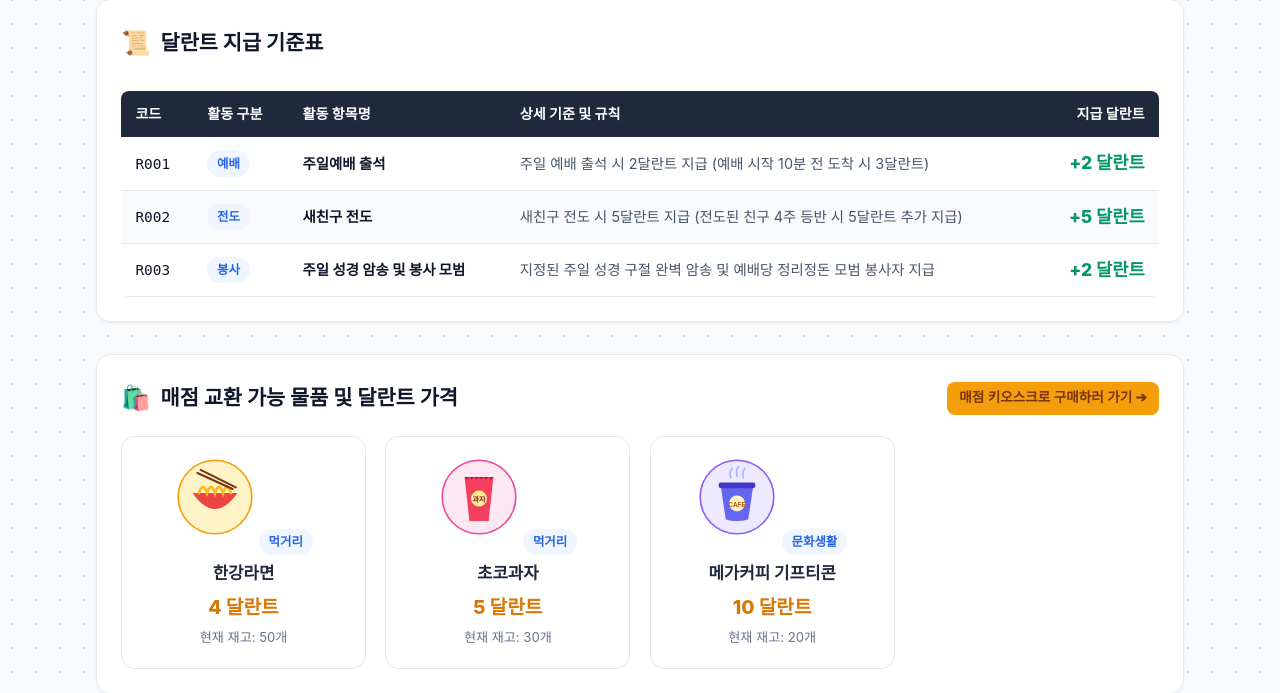
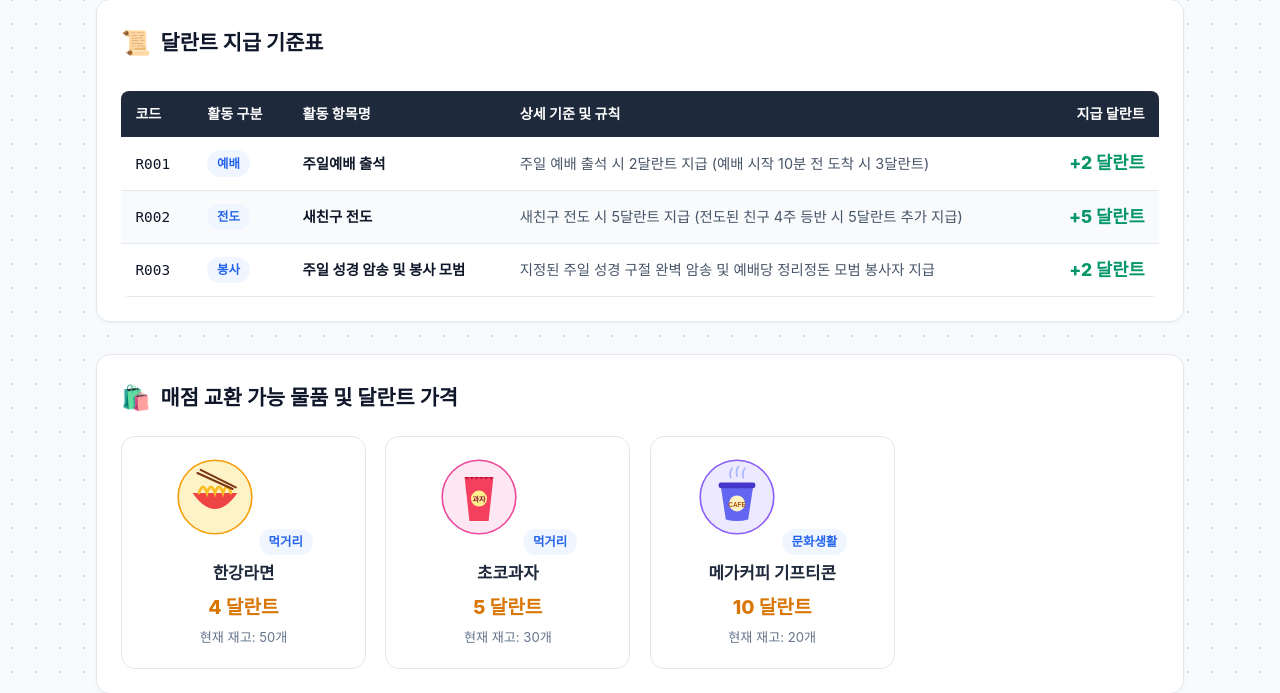
Before and after one commit to leekystyle/yuljeon-church-talent, a FastAPI app: page /student/rules in a window 1280 px wide. Shown: the part 204-897 px from the top of the page. Run offline with FastAPI, Linux system fonts and the light colour scheme; some web fonts are replaced.

Commit message:
fix: 학생 포털 기준/물품 열람 화면에서 '매점 키오스크로 구매하러 가기' 버튼 제거

```diff
--- a/templates/student/rules.html
+++ b/templates/student/rules.html
@@ -47,12 +47,9 @@
 
 <!-- 2. 매점 교환 가능 물품 목록 (요구사항 4) -->
 <div class="card">
-  <div style="display: flex; align-items: center; justify-content: space-between; margin-bottom: 1.2rem;">
-    <div style="display: flex; align-items: center; gap: 0.6rem;">
-      <span style="font-size: 1.5rem;">🛍️</span>
-      <h3 style="font-size: 1.3rem; font-weight: 700; color: #0f172a;">매점 교환 가능 물품 및 달란트 가격</h3>
-    </div>
-    <a href="/kiosk" class="btn btn-accent btn-sm">매점 키오스크로 구매하러 가기 ➔</a>
+  <div style="display: flex; align-items: center; gap: 0.6rem; margin-bottom: 1.2rem;">
+    <span style="font-size: 1.5rem;">🛍️</span>
+    <h3 style="font-size: 1.3rem; font-weight: 700; color: #0f172a;">매점 교환 가능 물품 및 달란트 가격</h3>
   </div>
 
   <div style="display: grid; grid-template-columns: repeat(auto-fill, minmax(220px, 1fr)); gap: 1.2rem;">
```
